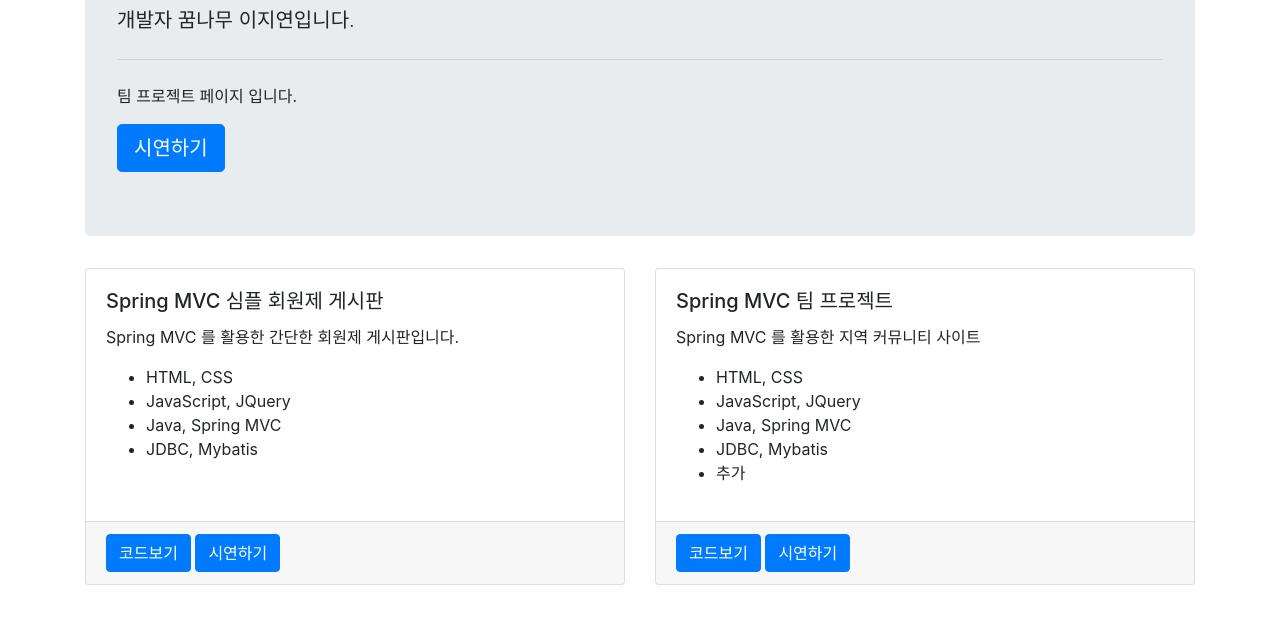
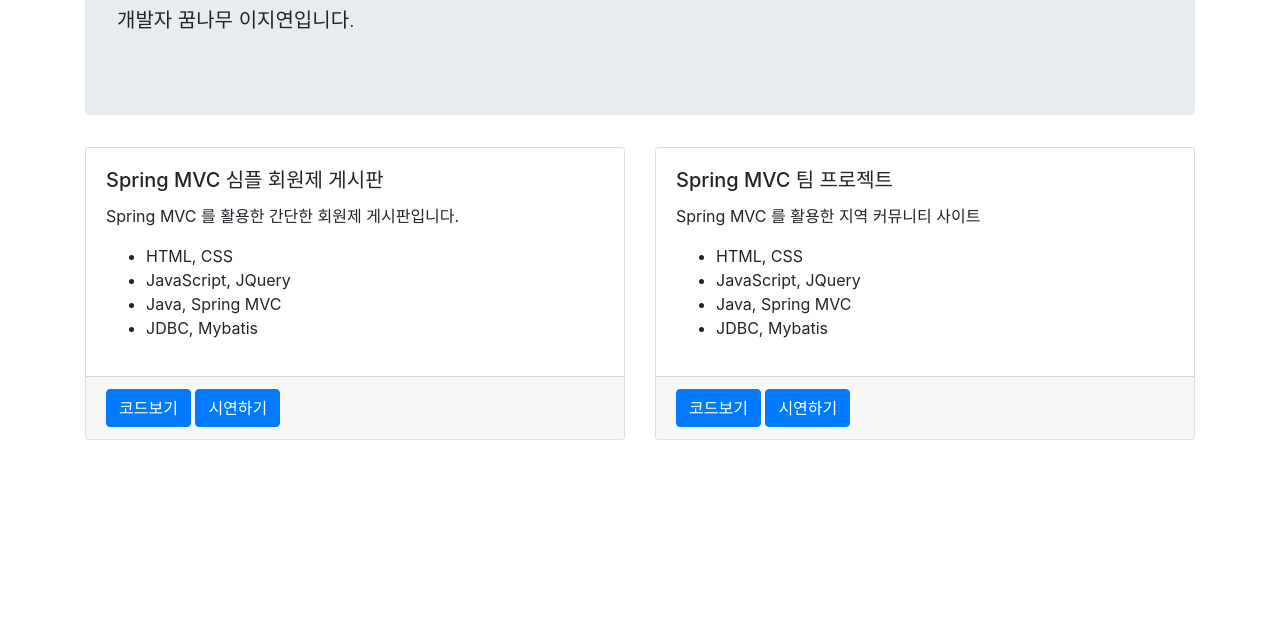
Before and after one commit to jiyeonnL/jiyeonnL.github.io, a plain HTML site: page index.html in a window 1280 px wide. Shown: the part 134-758 px from the top of the page. Drawn offline with nearby package versions, Linux system fonts and the light colour scheme.

Commit message:
변경
링크 걸었음

```diff
--- a/index.html
+++ b/index.html
@@ -30,11 +30,6 @@
                 <div class="jumbotron">
                     <h1 class="display-4">Java Web Programmer</h1>
                     <p class="lead">개발자 꿈나무 이지연입니다.</p>
-                    <hr class="my-4">
-                    <p>
-                        팀 프로젝트 페이지 입니다.
-                    </p>
-                    <a href="http://3.38.168.28/spr1/board/list" class="btn btn-primary btn-lg">시연하기</a>
                 </div>
 
                 <div class="card-deck">
@@ -54,8 +49,8 @@
                             </p>
                         </div>
                         <div class="card-footer">
-                            <a href="#" class="btn btn-primary">코드보기</a>
-                            <a href="http://3.38.168.28/spr1/board/list" class="btn btn-primary">시연하기</a>
+                            <a href="https://github.com/jiyeonnL/ex00" class="btn btn-primary">코드보기</a>
+                            <a href="http://3.38.168.28/ex00/board/list" class="btn btn-primary">시연하기</a>
                         </div>
                     </div>
                     <div class="card">
@@ -70,13 +65,12 @@
                                 <li>JavaScript, JQuery</li>
                                 <li>Java, Spring MVC</li>
                                 <li>JDBC, Mybatis</li>
-                                <li>추가</li>
                             </ul>
                             </p>
                         </div>
                         <div class="card-footer">
-                            <a href="#" class="btn btn-primary">코드보기</a>
-                            <a href="#" class="btn btn-primary">시연하기</a>
+                            <a href="https://github.com/jiyeonnL/team1" class="btn btn-primary">코드보기</a>
+                            <a href="http://3.38.168.28/townnstory/" class="btn btn-primary">시연하기</a>
                         </div>
                     </div>
                 </div>
```
